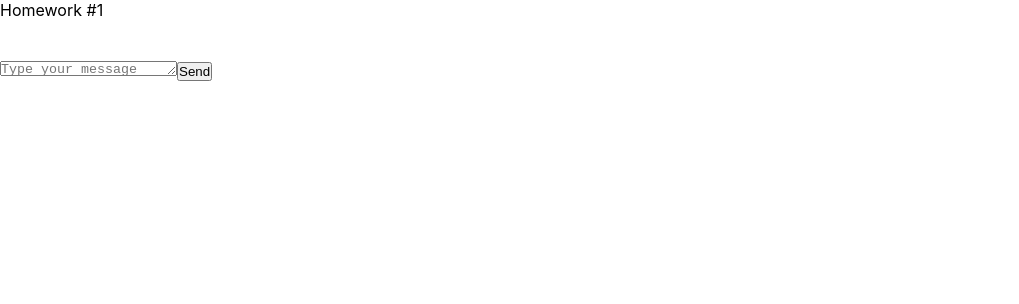
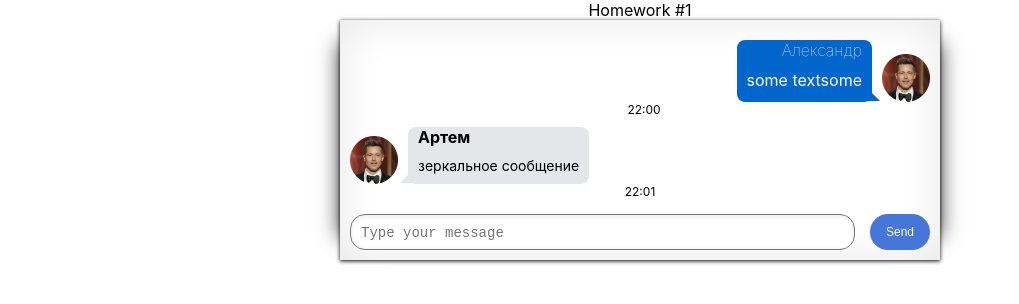
Before and after one commit to exleonardo/HomeWork, a React (Create React App) app: page / in a window 1280 px wide. Shown: the top 304 px of the page, without its empty margins (0-1019 px from the left). Built offline with nearby package versions, Linux system fonts and the light colour scheme.

Commit message:
completed task

```diff
--- a/package.json
+++ b/package.json
@@ -1,6 +1,6 @@
 {
   "name": "hws2",
-  "homepage": "http://IgnatZakalinsky.github.io/hws2",
+  "homepage": "http://exleonardo.github.io/HomeWork",
   "version": "0.1.0",
   "private": true,
   "dependencies": {
@@ -16,7 +16,7 @@
     "@types/react-dom": "18.0.6",
     "@types/uuid": "8.3.4",
     "axios": "0.27.2",
-    "gh-pages": "4.0.0",
+    "gh-pages": "^5.0.0",
     "react": "18.2.0",
     "react-dom": "18.2.0",
     "react-redux": "8.0.4",
--- a/src/s1-main/App.module.css
+++ b/src/s1-main/App.module.css
@@ -1,11 +1,20 @@
 .App {
     --header_height: 60px;
+    display: flex;
+    justify-content: center;
+
+
 }
 
 .hw {
-
+    width: 600px;
+    box-shadow: 0 1px 4px rgba(0, 0, 0, 1),
+    -23px 0 20px -23px rgba(0, 0, 0, .8),
+    23px 0 20px -23px rgba(0, 0, 0, .8),
+    0 0 40px rgba(0, 0, 0, .1) inset;
+    padding: 10px;
 }
 
 .hwTitle {
-
+text-align: center;
 }
--- a/src/s2-homeworks/hw01/HW1.tsx
+++ b/src/s2-homeworks/hw01/HW1.tsx
@@ -14,17 +14,29 @@ import avatar from './avatar.png'
 * */
 
 // нужно создать правильный тип вместо any
-export type MessageType = any
+export type UserType = {
+    avatar:string;
+    name:string;
+}
+export type MessageInfoType = {
+    text:string ;
+    time:string;
+}
+export type MessageType = {
+    id:number;
+    user:UserType;
+    message:MessageInfoType
+}
 
 // структуру объекта не менять
 export const message0: MessageType = {
     id: 0,
     user: {
         avatar: avatar, // можно менять
-        name: 'Some Name',  // можно менять
+        name: 'Александр',  // можно менять
     },
     message: {
-        text: 'some textsome textsome textsome textsome textsome textsome text', // можно менять
+        text: 'some textsome', // можно менять
         time: '22:00', // можно менять
     },
 }
@@ -32,11 +44,11 @@ export const friendMessage0: MessageType = {
     id: 100,
     user: {
         avatar: avatar, // можно менять
-        name: 'Friend Name', // можно менять
+        name: 'Артем', // можно менять
     },
     message: {
-        text: 'зеркальное сообщение для тренировки css', // можно менять
-        time: '22:00', // можно менять
+        text: 'зеркальное сообщение', // можно менять
+        time: '22:01', // можно менять
     },
 }
 
--- a/src/s2-homeworks/hw01/friend-message/FriendMessage.module.css
+++ b/src/s2-homeworks/hw01/friend-message/FriendMessage.module.css
@@ -1,12 +1,23 @@
 .friendMessage {
-
+    display: flex;
+    justify-content: flex-start;
+    position: relative;
+    flex-direction: column;
+    z-index: 1;
+    margin-top: 10px;
 }
 
 .friendImageAndText {
+    display: flex;
 
 }
 
 .friendImageAndText img {
+    width: 3rem;
+    height: 3rem;
+    margin-right: 10px;
+    display: inline-block;
+    margin-top: auto;
 
 }
 
@@ -15,17 +26,44 @@
 }
 
 .friendText:after {
+content: "";
+    width: 10px;
+    position: absolute; /* Абсолютное позиционирование */
+    left: 50px;
+    bottom: 16px; /* Положение треугольника */
+    border: 20px solid transparent; border-bottom: 20px solid #e5e6ea;
+    z-index: -1;
 
 }
 
 .friendName {
-
+    font-family:-apple-system, BlinkMacSystemFont, 'Segoe UI', 'Roboto', 'Oxygen', 'Ubuntu', 'Cantarell', 'Fira Sans', 'Droid Sans', 'Helvetica Neue', sans-serif;
+    display: flex;
+    justify-content: flex-start;
+    font-weight: bold;
+    font-size: 16px;
+    z-index: 100;
+    background-color: #e5e6ea;
+    padding: 0 10px 10px ;
+    border-top-left-radius: 8px;
+    border-top-right-radius: 8px;
 }
 
 .friendMessageText {
+    font-family:-apple-system, BlinkMacSystemFont, 'Segoe UI', 'Roboto', 'Oxygen', 'Ubuntu', 'Cantarell', 'Fira Sans', 'Droid Sans', 'Helvetica Neue', sans-serif;
+    font-size: 14px;
+    z-index: 100;
+    border-bottom-left-radius: 8px;
+    border-bottom-right-radius: 8px;
+    background-color: #e5e6ea;
+    padding: 0 10px 10px ;
+
 
 }
 
 .friendTime {
+font-size: 12px;
+   display: flex;
+    justify-content: space-evenly;
 
 }
--- a/src/s2-homeworks/hw01/friend-message/FriendMessage.tsx
+++ b/src/s2-homeworks/hw01/friend-message/FriendMessage.tsx
@@ -1,8 +1,13 @@
 import React from 'react'
 import s from './FriendMessage.module.css'
+import {MessageType} from "../HW1";
 
+
+ type FriendMessageType = {
+    message:MessageType
+ }
 // создать тип вместо any и отобразить приходящие данные
-const FriendMessage = (props: any) => {
+const FriendMessage = (props: FriendMessageType) => {
     return (
         <div
             id={'hw1-friend-message-' + props.message.id}
@@ -12,7 +17,7 @@ const FriendMessage = (props: any) => {
                 <img
                     id={'hw1-friend-avatar-' + props.message.id}
                     // создаёт студент
-
+                        src={props.message.user.avatar}
                     //
                 />
                 <div className={s.friendText}>
@@ -21,7 +26,7 @@ const FriendMessage = (props: any) => {
                         className={s.friendName}
                     >
                         {/*создаёт студент*/}
-
+                        {props.message.user.name}
                         {/**/}
                     </div>
                     <pre
@@ -29,7 +34,7 @@ const FriendMessage = (props: any) => {
                         className={s.friendMessageText}
                     >
                         {/*создаёт студент*/}
-
+                        {props.message.message.text}
                         {/**/}
                     </pre>
                 </div>
@@ -39,7 +44,7 @@ const FriendMessage = (props: any) => {
                 className={s.friendTime}
             >
                 {/*создаёт студент*/}
-
+                {props.message.message.time}
                 {/**/}
             </div>
         </div>
--- a/src/s2-homeworks/hw01/message-sender/MessageSender.module.css
+++ b/src/s2-homeworks/hw01/message-sender/MessageSender.module.css
@@ -1,17 +1,42 @@
 .sendForm {
+display: flex;
+    justify-content: flex-end;
+    margin-top: 15px;
 
 }
-
 .textarea {
+    min-height: 30px;
+    width: 100%;
+    outline: none;
+    font-size: 14px;
+    padding: 10px;
+    border-radius: 15px;
+    overflow: hidden;
+    resize: none;
+    box-shadow: inset 0 1px 5px rgba(0,0,0,.1);
 
 }
 
 .button {
+    display: flex;
+    justify-content: center;
+    align-items: center;
+    border: 0;
+    border-radius: 20px;
+    background: #4676D7;
+    color: #fff;
+    padding: 8px 16px;
+    font-size: 12px;
+    margin-left: 15px;
 
 }
 
 .button:hover {
-
+    background: #1d49aa;
+}
+.button:focus{
+    outline: none;
+    box-shadow: 0 0 0 4px #cbd6ee;
 }
 .button:active {
 
--- a/src/s2-homeworks/hw01/message/Message.module.css
+++ b/src/s2-homeworks/hw01/message/Message.module.css
@@ -1,31 +1,74 @@
 .message {
+    font-family:-apple-system, BlinkMacSystemFont, 'Segoe UI', 'Roboto', 'Oxygen', 'Ubuntu', 'Cantarell', 'Fira Sans', 'Droid Sans', 'Helvetica Neue', sans-serif;
+    display: flex;
+    flex-direction: column;
+    position: relative;
+    z-index: 1;
+    margin-top: 10px;
 
 }
 
 .imageAndText {
-
+    display: flex;
+    flex-direction: row-reverse;
+    width: 100%;
 }
 
 .imageAndText img {
 
+    height: 3rem;
+    display: flex;
+    justify-content: center;
+    align-items: center;
+    margin-left: 10px;
+    margin-top: auto;
 }
 
 .text {
-
+    color: black;
+    font-size: 1rem;
 }
 
 .text:after {
-
+    content: "";
+    width: 10px;
+    position: absolute; /* Абсолютное позиционирование */
+    left: 480px;
+    bottom: 16px; /* Положение треугольника */
+    border: 20px solid transparent; border-bottom: 20px solid #0066CC;
+    z-index: -1;
 }
 
 .name {
-
+    font-weight: lighter;
+    font-size: 16px;
+    display: flex;
+    justify-content: flex-end;
+    font-family:-apple-system, BlinkMacSystemFont, 'Segoe UI', 'Roboto', 'Oxygen', 'Ubuntu', 'Cantarell', 'Fira Sans', 'Droid Sans', 'Helvetica Neue', sans-serif;
+    background-color: #0066CC;
+    padding: 0 10px 10px ;
+    color: white;
+    border-top-left-radius: 8px;
+    border-top-right-radius: 8px;
 }
 
 .messageText {
+    font-family:-apple-system, BlinkMacSystemFont, 'Segoe UI', 'Roboto', 'Oxygen', 'Ubuntu', 'Cantarell', 'Fira Sans', 'Droid Sans', 'Helvetica Neue', sans-serif;
+    background-color: #0066CC;
+    width: 100%;
+    height: 2rem;
+    color: white;
+    padding: 0 10px 10px ;
+    border-bottom-left-radius: 8px;
+    border-bottom-right-radius: 8px;
+    display: flex;
+    flex-wrap: wrap;
 
 }
 
 .time {
-
+    font-size: 12px;
+    padding-left: 8px;
+    display: flex;
+    justify-content: space-evenly;
 }
--- a/src/s2-homeworks/hw01/message/Message.tsx
+++ b/src/s2-homeworks/hw01/message/Message.tsx
@@ -1,36 +1,41 @@
 import React from 'react'
 import s from './Message.module.css'
+import { MessageType} from "../HW1";
 
 // нужно создать правильный тип вместо any
-export type MessagePropsType = any
+export type MessagePropsType = {
+  message : MessageType
+}
 
 // нужно отобразить приходящие данные
 const Message = (props: MessagePropsType) => {
+
     return (
         <div id={'hw1-message-' + props.message.id} className={s.message}>
             <div className={s.imageAndText}>
                 <img
                     id={'hw1-avatar-' + props.message.id}
                     // создаёт студент
-
+                    src={props.message.user.avatar}
                     //
                 />
                 <div className={s.text}>
                     <div id={'hw1-name-' + props.message.id} className={s.name}>
                         {/*создаёт студент*/}
-
+                      {props.message.user.name}
                         {/**/}
                     </div>
                     <pre id={'hw1-text-' + props.message.id} className={s.messageText}>
                         {/*создаёт студент*/}
 
+                      {props.message.message.text}
                         {/**/}
                     </pre>
                 </div>
             </div>
             <div id={'hw1-time-' + props.message.id} className={s.time}>
                 {/*создаёт студент*/}
-
+              {props.message.message.time}
                 {/**/}
             </div>
         </div>
```
Also changed, not shown: 1 other file (tests, documents, lock files or other folders).
